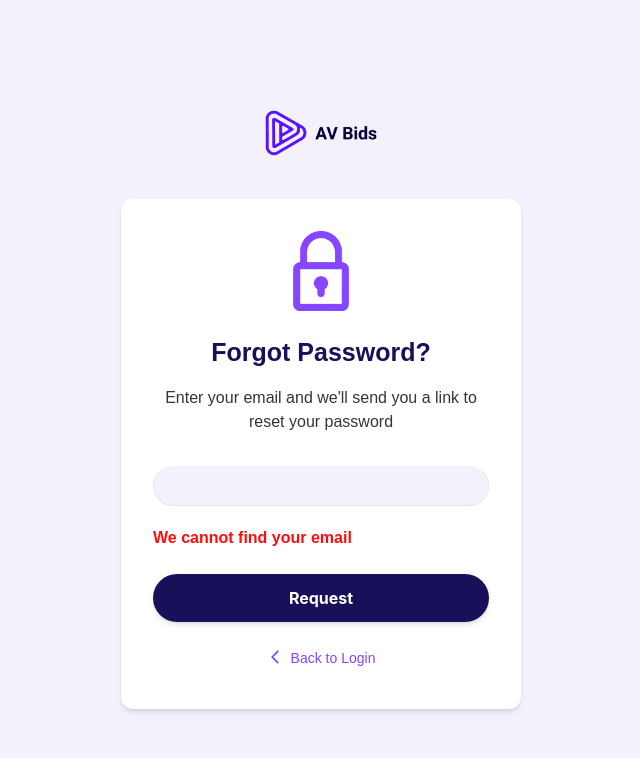
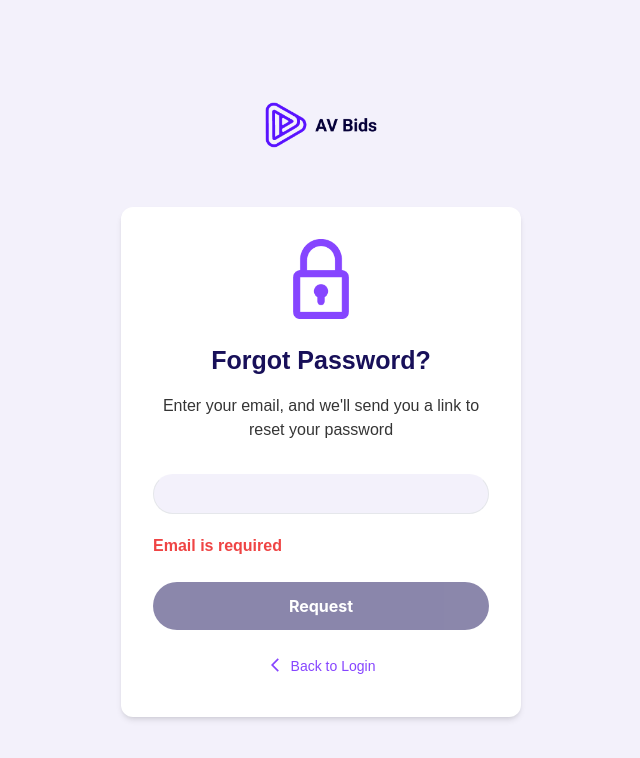
Before and after one commit to prathibha97/AV-BIDS, a React (Create React App) app in the folder client/: page /forgot_password in a window 1280 px wide. Shown: the top 758 px of the page, without its empty margins (319-959 px from the left). Built offline with nearby package versions, Linux system fonts and the light colour scheme.

Commit message:
improve OTP user experience

```diff
--- a/client/src/pages/forgot_password/components/otp.tsx
+++ b/client/src/pages/forgot_password/components/otp.tsx
@@ -1,42 +1,64 @@
 import { Button, Card } from '@material-tailwind/react';
-import { FC, useState } from 'react';
+import { FC, useEffect, useState } from 'react';
 import OTC from '../../../assets/forgot_password/otc.png';
 import LOGO from '../../../assets/register/logo.png';
+
+const VERIFICATION_CODE_LENGTH = 5;
+const SUCCESSFUL_CODE = '12345';
+const TIMER_DURATION = 60;
 
 interface OtpInputProps {
   handleNextStep: () => void;
 }
 
 const OtpInput: FC<OtpInputProps> = ({ handleNextStep }) => {
-  const [verificationCode, setVerificationCode] = useState([
-    '',
-    '',
-    '',
-    '',
-    '',
-  ]);
+  const [verificationCode, setVerificationCode] = useState(
+    Array(VERIFICATION_CODE_LENGTH).fill('')
+  );
   const [message, setMessage] = useState('');
+  const [isCodeCorrect, setIsCodeCorrect] = useState(false);
+  const [isTimerExpired, setIsTimerExpired] = useState(false);
+  const [remainingTime, setRemainingTime] = useState(TIMER_DURATION);
 
   const handleInputChange = (index: number, value: string) => {
     const updatedCode = [...verificationCode];
     updatedCode[index] = value;
 
-    if (value !== '' && index < 4) {
+    if (value !== '' && index < VERIFICATION_CODE_LENGTH - 1) {
       document.getElementById(`inputField${index + 1}`)?.focus();
     }
 
     setVerificationCode(updatedCode);
   };
 
+  useEffect(() => {
+    const enteredCode = verificationCode.join('');
+    setIsCodeCorrect(enteredCode === SUCCESSFUL_CODE);
+    setMessage(
+      enteredCode === SUCCESSFUL_CODE
+        ? 'Successful'
+        : 'Invalid Verification Code!'
+    );
+  }, [verificationCode]);
+
+  useEffect(() => {
+    const timer = setTimeout(() => {
+      if (remainingTime > 0) {
+        setRemainingTime((prev) => prev - 1);
+      } else {
+        setIsTimerExpired(true);
+      }
+    }, 1000);
+
+    return () => {
+      clearTimeout(timer);
+    };
+  }, [remainingTime]);
+
   const handleSubmit = (e: React.FormEvent) => {
     e.preventDefault();
-
-    const enteredCode = verificationCode.join('');
-    if (enteredCode === '12345') {
-      setMessage('Successful');
+    if (isCodeCorrect) {
       handleNextStep();
-    } else {
-      setMessage('Invalid Verification Code!');
     }
   };
 
@@ -45,11 +67,11 @@ return (
       <div className='flex flex-col items-center justify-center h-screen bg-[#f3f1fb]'>
         <div>
           <div className='flex items-center justify-center mb-6'>
-          <img src={LOGO} alt='aad' className=' w-[150px] object-contain' />
+            <img src={LOGO} alt='aad' className='w-[150px] object-contain' />
           </div>
           <Card
             color='white'
-          className=' m-4 sm:mb-0 sm:w-[25rem]  grid  px-8 pt-8 pb-8'
+            className='m-4 sm:mb-0 sm:w-[25rem] grid px-8 pt-8 pb-8'
           >
             <div className='flex items-center justify-center mb-6'>
               <img src={OTC} alt='aad' className='object-scale-down w-[80px]' />
@@ -60,7 +82,7 @@ return (
             </h2>
 
             <p className='text-primary_font_color text-center'>
-            Enter the 5 digits code that we have sent through your email
+              Enter the 5-digit code that we have sent through your email
             </p>
             <form
               className='mt-8 mb-2 w-full max-w-screen-lg '
@@ -93,10 +115,18 @@ return (
                   {message}
                 </p>
               )}
+              {remainingTime > 0 ? (
+                <p className='text-center mt-4 text-gray-500'>
+                  Time remaining: {remainingTime} seconds
+                </p>
+              ) : (
+                <p className='text-center mt-4 text-gray-500'>OPT Expired</p>
+              )}
               <Button
                 className='mt-6 bg-primary rounded-full'
                 fullWidth
                 type='submit'
+                disabled={!isCodeCorrect || isTimerExpired}
               >
                 <h6 className='normal-case'>Continue</h6>
               </Button>
--- /dev/null
+++ b/client/src/pages/forgot_password/components/validate-email.tsx
@@ -0,0 +1,116 @@
+import { Button, Card, Input } from '@material-tailwind/react';
+import { FC, useEffect, useState } from 'react';
+import { Link } from 'react-router-dom';
+import { MdArrowBackIosNew } from 'react-icons/md';
+import FORGOT_PASS_ICON from '../../../assets/forgot_password/forgot_pass.png';
+import LOGO from '../../../assets/register/logo.png';
+import api from '../../../utils/api';
+
+interface ValidateEmailProps {
+  handleNextStep: () => void;
+}
+
+const ValidateEmail: FC<ValidateEmailProps> = ({ handleNextStep }) => {
+  const [email, setEmail] = useState('');
+  const [isEmailValid, setIsEmailValid] = useState(false);
+  const [message, setMessage] = useState('');
+
+  useEffect(() => {
+    const validateEmail = async () => {
+      try {
+        const { data } = await api.get(`/users/validate-email?email=${email}`);
+        setIsEmailValid(data.isValid);
+        setMessage(data.message);
+      } catch (error) {
+        setIsEmailValid(false);
+        setMessage('Error validating email');
+      }
+    };
+
+    // Trigger API call only if the email is not empty
+    if (email.trim()) {
+      validateEmail();
+    } else {
+      setIsEmailValid(false);
+      setMessage('Email is required');
+    }
+  }, [email]);
+
+  const handlePwResetRequest = () => {
+    handleNextStep();
+  };
+
+  return (
+    <>
+      <div className='flex items-center justify-center mb-6'>
+        <img src={LOGO} alt='aad' className='w-[150px] object-contain' />
+      </div>
+      <Card
+        color='white'
+        className='m-4 sm:mb-0 sm:w-[25rem] grid px-8 pt-8 pb-8'
+      >
+        <div className='flex items-center justify-center mb-6'>
+          <img
+            src={FORGOT_PASS_ICON}
+            alt='aad'
+            className='object-scale-down w-[80px]'
+          />
+        </div>
+
+        <h2 className='text-[25px] text-primary text-center mb-4'>
+          Forgot Password?
+        </h2>
+
+        <p className='text-primary_font_color text-center'>
+          Enter your email, and we'll send you a link to reset your password
+        </p>
+        <form className='mt-8 mb-2 w-full max-w-screen-lg'>
+          <div className='mb-1 flex flex-col gap-5'>
+            <div>
+              <Input
+                placeholder='Enter your email here'
+                className='!border-t-blue-gray-200 focus:!border-t-gray-900 !bg-input_background rounded-full'
+                labelProps={{
+                  className: 'before:content-none after:content-none',
+                }}
+                crossOrigin='anonymous'
+                value={email}
+                onChange={(e) => setEmail(e.target.value)}
+              />
+            </div>
+
+            {message && (
+              <p
+                className={`text-${
+                  isEmailValid ? 'green-500' : 'red-500'
+                } font-semibold`}
+              >
+                {message}
+              </p>
+            )}
+          </div>
+
+          <Button
+            className='mt-6 bg-primary rounded-full'
+            fullWidth
+            type='submit'
+            onClick={handlePwResetRequest}
+            disabled={!isEmailValid}
+          >
+            <h6 className='normal-case'>Request</h6>
+          </Button>
+
+          <div className='flex items-center justify-center gap-2 mt-6'>
+            <MdArrowBackIosNew className='text-[#8645FF]' />
+
+            <Link to='/sign-in'>
+              <p className='text-[14px] text-[#8645FF] mt-0.5'>Back to Login</p>
+            </Link>
+          </div>
+        </form>
+      </Card>
+    </>
+  );
+};
+
+export default ValidateEmail;
--- a/client/src/pages/forgot_password/index.tsx
+++ b/client/src/pages/forgot_password/index.tsx
@@ -1,13 +1,8 @@
-import { Button, Card, Input } from '@material-tailwind/react';
-import { Link } from 'react-router-dom';
-
 import { useState } from 'react';
-import { MdArrowBackIosNew } from 'react-icons/md';
-import FORGOT_PASS_ICON from '../../assets/forgot_password/forgot_pass.png';
-import LOGO from '../../assets/register/logo.png';
 import OtpInput from './components/otp';
 import PasswordUpdated from './components/password_updated';
 import ResetPassword from './components/reset_password';
+import ValidateEmail from './components/validate-email';
 
 function Index() {
   const [step, setStep] = useState(1);
@@ -16,82 +11,10 @@ function Index() {
     setStep((prevStep) => prevStep + 1);
   };
 
-  // const handlePrevStep = () => {
-  //   setStep((prevStep) => prevStep - 1);
-  // };
-
-  const handlePwResetRequest = () => {
-    handleNextStep();
-  };
-
   const renderStepContent = () => {
     switch (step) {
       case 1:
-        return (
-          <>
-            <div className='flex items-center justify-center mb-6'>
-              <img src={LOGO} alt='aad' className=' w-[150px] object-contain' />
-            </div>
-            <Card
-              color='white'
-              className=' m-4 sm:mb-0 sm:w-[25rem]  grid  px-8 pt-8 pb-8'
-            >
-              <div className='flex items-center justify-center mb-6'>
-                <img
-                  src={FORGOT_PASS_ICON}
-                  alt='aad'
-                  className='object-scale-down w-[80px]'
-                />
-              </div>
-
-              <h2 className='text-[25px] text-primary text-center mb-4'>
-                Forgot Password?
-              </h2>
-
-              <p className='text-primary_font_color text-center'>
-                Enter your email and we'll send you a link to reset your
-                password
-              </p>
-              <form className='mt-8 mb-2 w-full max-w-screen-lg '>
-                <div className='mb-1 flex flex-col gap-5'>
-                  <div>
-                    <Input
-                      placeholder='Enter your email here'
-                      className=' !border-t-blue-gray-200 focus:!border-t-gray-900 !bg-input_background rounded-full'
-                      labelProps={{
-                        className: 'before:content-none after:content-none',
-                      }}
-                      crossOrigin='anonymous'
-                    />
-                  </div>
-
-                  <p className='text-[#ff0d0d] font-semibold'>
-                    We cannot find your email
-                  </p>
-                </div>
-
-                <Button
-                  className='mt-6 bg-primary rounded-full'
-                  fullWidth
-                  type='submit'
-                  onClick={handlePwResetRequest}
-                >
-                  <h6 className='normal-case'>Request</h6>
-                </Button>
-
-                <div className='flex items-center justify-center gap-2 mt-6'>
-                  <MdArrowBackIosNew className='text-[#8645FF]' />
-
-                  <Link to='/sign-in'>
-                    <p className='text-[14px] text-[#8645FF] mt-0.5'>
-                      Back to Login
-                    </p>
-                  </Link>
-                </div>
-              </form>
-            </Card>
-          </>
-        );
+        return <ValidateEmail handleNextStep={() => handleNextStep()} />;
       case 2:
         return <OtpInput handleNextStep={() => handleNextStep()} />;
       case 3:
@@ -103,9 +26,9 @@ function Index() {
     }
   };
   return (
-    <div className='#f3f1fb] h-screen'>
+    <div className='bg-[#f3f1fb] h-screen'>
       <div className='flex flex-col items-center justify-center h-screen bg-[#f3f1fb]'>
-        <div>{renderStepContent()}</div>
+        {renderStepContent()}
       </div>
     </div>
   );
```
Also changed, not shown: 2 other files (tests, documents, lock files or other folders). Lines whose indentation alone changed are shown as unchanged.
